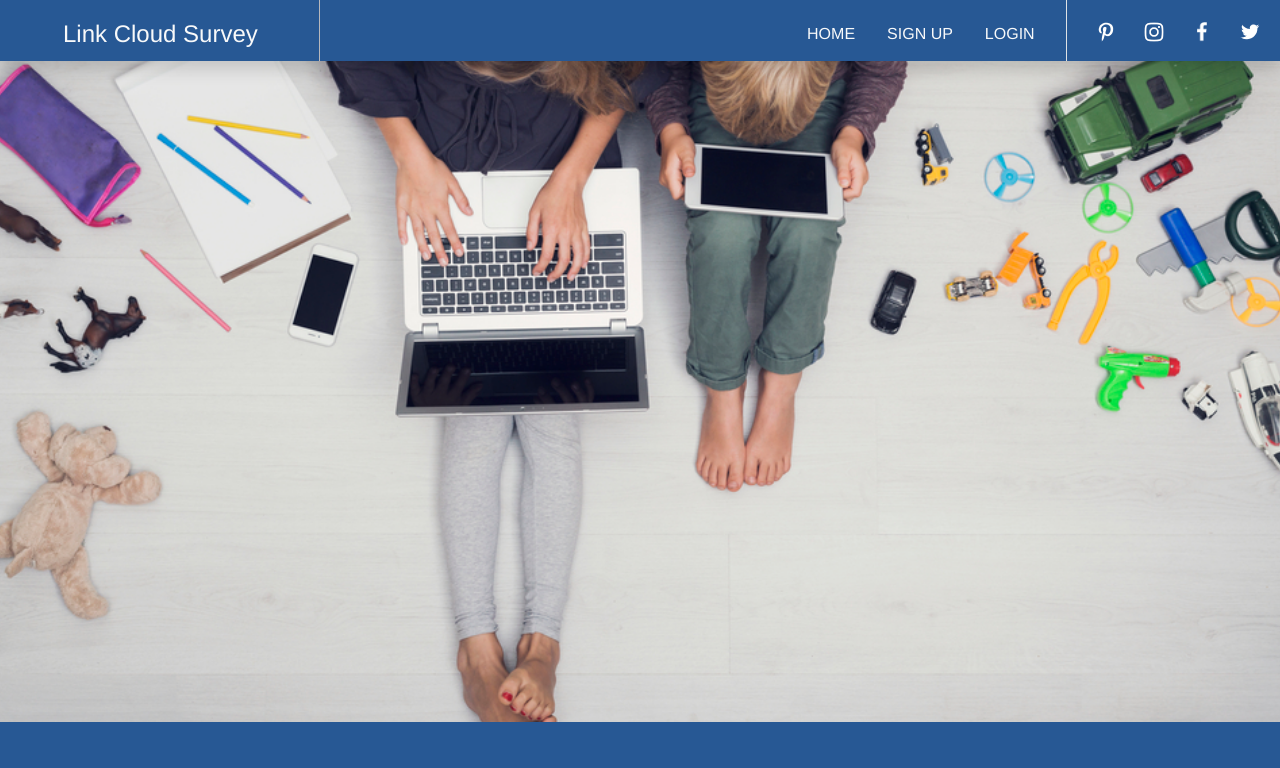
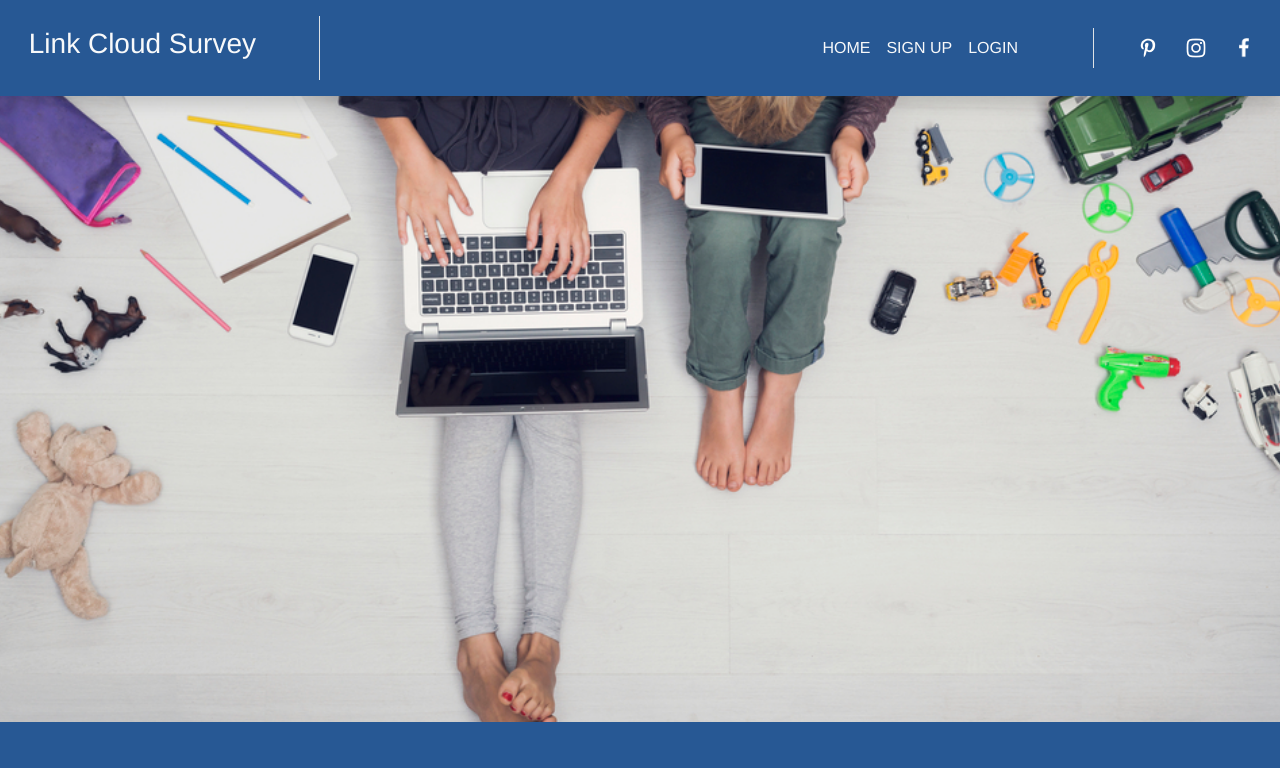
Before and after one commit to wawoyuanli/answeronline, a Vue app: page /signup#/home in a window 1280 px wide. Shown: the top 768 px of the page. Built offline with nearby package versions, Linux system fonts and the light colour scheme.

Commit message:
头部导航适配

```diff
--- a/src/components/nav.vue
+++ b/src/components/nav.vue
@@ -1,26 +1,48 @@
 <template>
-  <div class="container-fluid fixed-top">
-    <div class="row shadow" style="background: #275894">
-      <div class="col-md-3 text-left" style="border-right: 1px solid #b8b8bc">
-        <div class="text-light pt-1 pb-1 ml-5 mt-3 h4">
-          Link Cloud Survey
+	<div
+		class="container-fluid fixed-top shadow pt-3 pb-3"
+		style="background: #275894"
+	>
+		<div class="row">
+			<div
+				class="col-md-3 d-flex justify-content-end align-items-center border-right"
+			>
+				<a class="text-light h3 text-right text-decoration-none mr-5" href="#/home">
+					Link Cloud Survey</a
+				>
 			</div>
-      </div>
-      <div class="col-md-7 text-right border-right">
-        <ul class="nav justify-content-end mt-3">
-          <li class="nav-item">
-            <a class="nav-link active text-light h6" href="#/home">HOME</a>
+			<div class="col-md-9 d-flex justify-content-end">
+				<nav class="navbar navbar-expand-lg navbar-light">
+					<button
+						class="navbar-toggler bg-light border-0"
+						type="button"
+						data-toggle="collapse"
+						data-target="#navbarSupportedContent"
+						aria-controls="navbarSupportedContent"
+						aria-expanded="false"
+						aria-label="Toggle navigation"
+					>
+						<span class="navbar-toggler-icon bg-light"></span>
+					</button>
+
+					<div class="collapse navbar-collapse row" id="navbarSupportedContent">
+					<div class="col-md-8">
+            	<ul class="navbar-nav mr-auto border-right">
+							<li class="nav-item active">
+								<a class="nav-link text-light" href="#/home"
+									>HOME <span class="sr-only">(current)</span></a
+								>
 							</li>
 							<li class="nav-item">
-            <a class="nav-link text-light h6" href="#/signup">SIGN UP</a>
+								<a class="nav-link text-light" href="#/signup">SIGN UP</a>
 							</li>
+
 							<li class="nav-item">
-            <a class="nav-link text-light h6" href="#/login">LOGIN</a>
+								<a class="nav-link text-light" href="#/login">LOGIN</a>
 							</li>
 						</ul>
           </div>
-
-      <div class="col-md-2 mt-2" style="display: flex">
+						<div class="col-md-4 d-flex justify-content-around">
 							<a href="http://www.pinterest.com" id="pinterest">
 								<div
 									style="
@@ -51,7 +73,11 @@
 										justify-content: center;
 									"
 								>
-            <img src="@/assets/images/Instagram.png" alt="" width="24px" />
+									<img
+										src="@/assets/images/Instagram.png"
+										alt=""
+										width="24px"
+									/>
 								</div>
 							</a>
 
@@ -65,7 +91,11 @@
 										justify-content: center;
 									"
 								>
-            <img src="@/assets/images/facebook.png" alt="" width="20px" /></div
+									<img
+										src="@/assets/images/facebook.png"
+										alt=""
+										width="20px"
+									/></div
 							></a>
 							<a href="http://www.twitter.com" id="twitter">
 								<div
@@ -82,15 +112,18 @@
 							</a>
 						</div>
 					</div>
+				</nav>
+			</div>
+		</div>
 	</div>
 </template>
 <script>
 export default {
-  name: "Nav",
+	name: 'Nav',
 	data() {
-    return {};
+		return {}
 	},
-};
+}
 </script>
 <style scoped lang="less">
 #pinterest {
```
Lines whose indentation alone changed are shown as unchanged.
